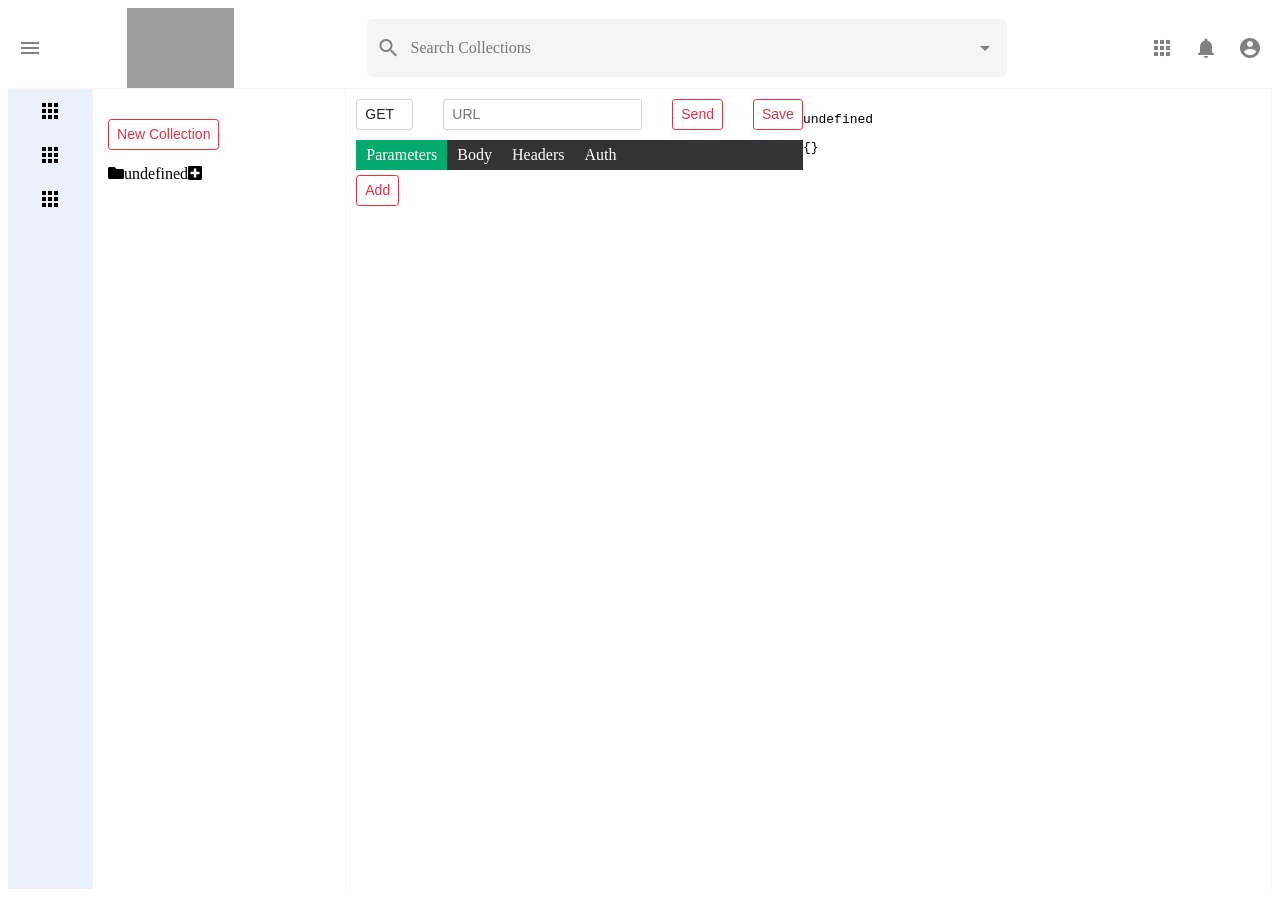
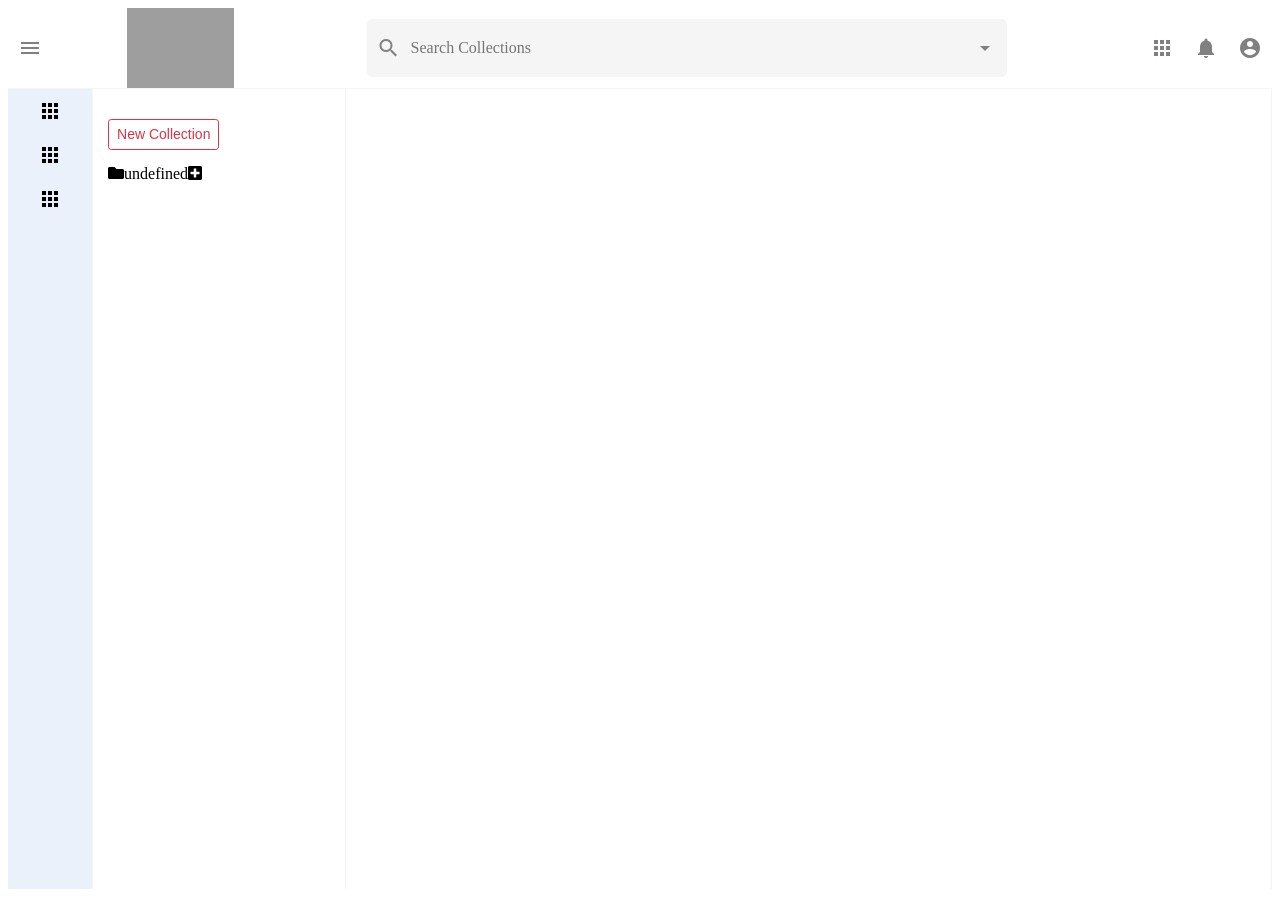
Before and after one commit to sandeep-s-s/Tars, a SvelteKit app: page / in a window 1280 px wide. Built offline with nearby package versions, Linux system fonts and the light colour scheme; grey boxes are pictures that could not be loaded.

Commit message:
code cleanp

```diff
--- a/src/components/Response.svelte
+++ b/src/components/Response.svelte
@@ -3,8 +3,8 @@
 </script>
 
 <div class="response-container">
-    {#if response}
+    {#if response.message}
         <pre>{response.message}</pre>
-        <pre>{JSON.stringify(response, null, 2)}</pre>
+        <!-- <pre>{JSON.stringify(response, null, 2)}</pre> -->
     {/if}
 </div>
--- a/src/components/RightFold.svelte
+++ b/src/components/RightFold.svelte
@@ -2,12 +2,16 @@
     import Request from "./Request.svelte";
     import Response from "./Response.svelte";
     export let requestUUid = "";
-    let response = {}
+    let response = {};
 </script>
 
 <div class="right-fold-container">
-    <Request {requestUUid} bind:response={response}/>
-    <Response  {response}/>
+    {#if requestUUid}
+        <Request {requestUUid} bind:response />
+        <div class="response">
+            <Response {response} />
+        </div>
+    {/if}
 </div>
 
 <style>
@@ -15,4 +19,12 @@
         display: flex;
         margin: 10px;
     }
+    .response {
+        display: flex;
+        border-left: 1px solid whitesmoke;
+        padding: 10px;
+        margin: 10px;
+        background-color: #eaf1fb;
+
+    }
 </style>
```
